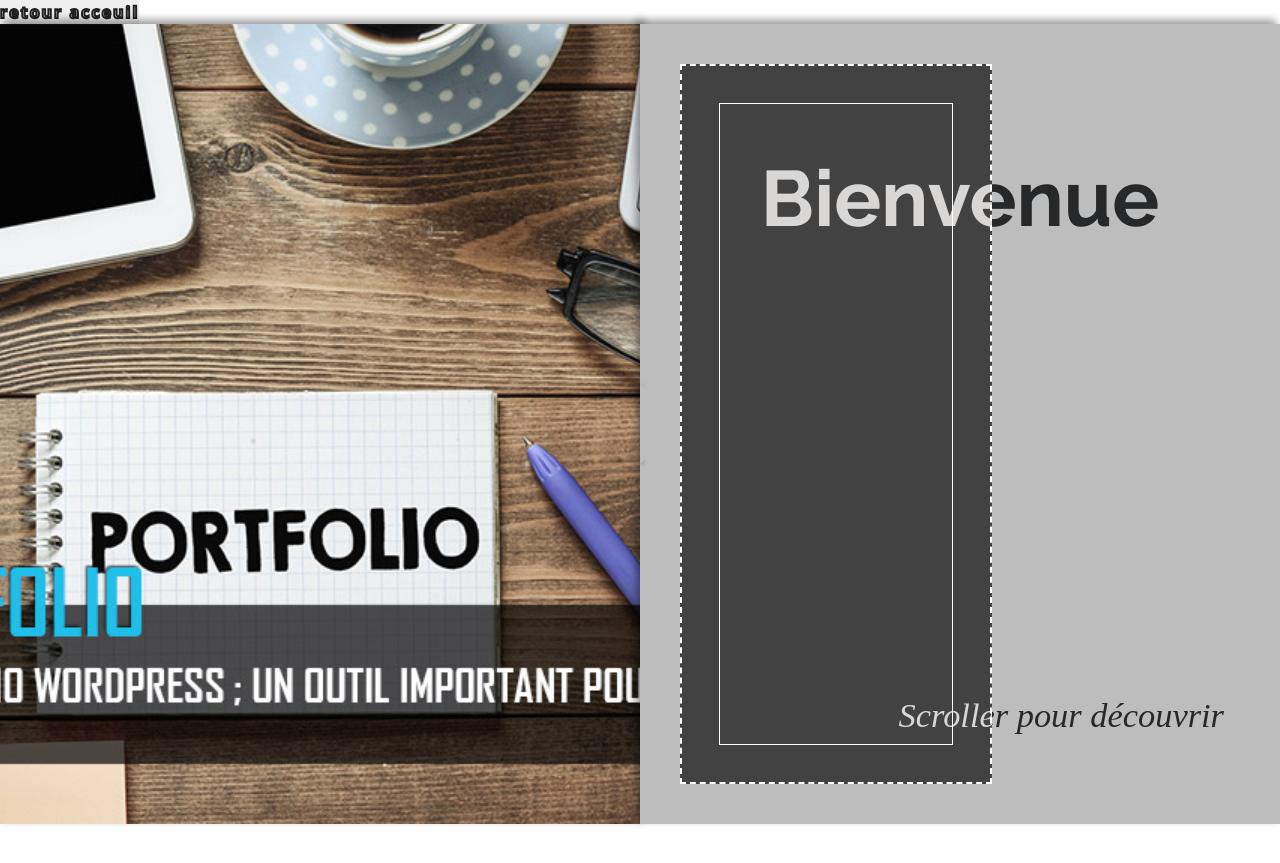
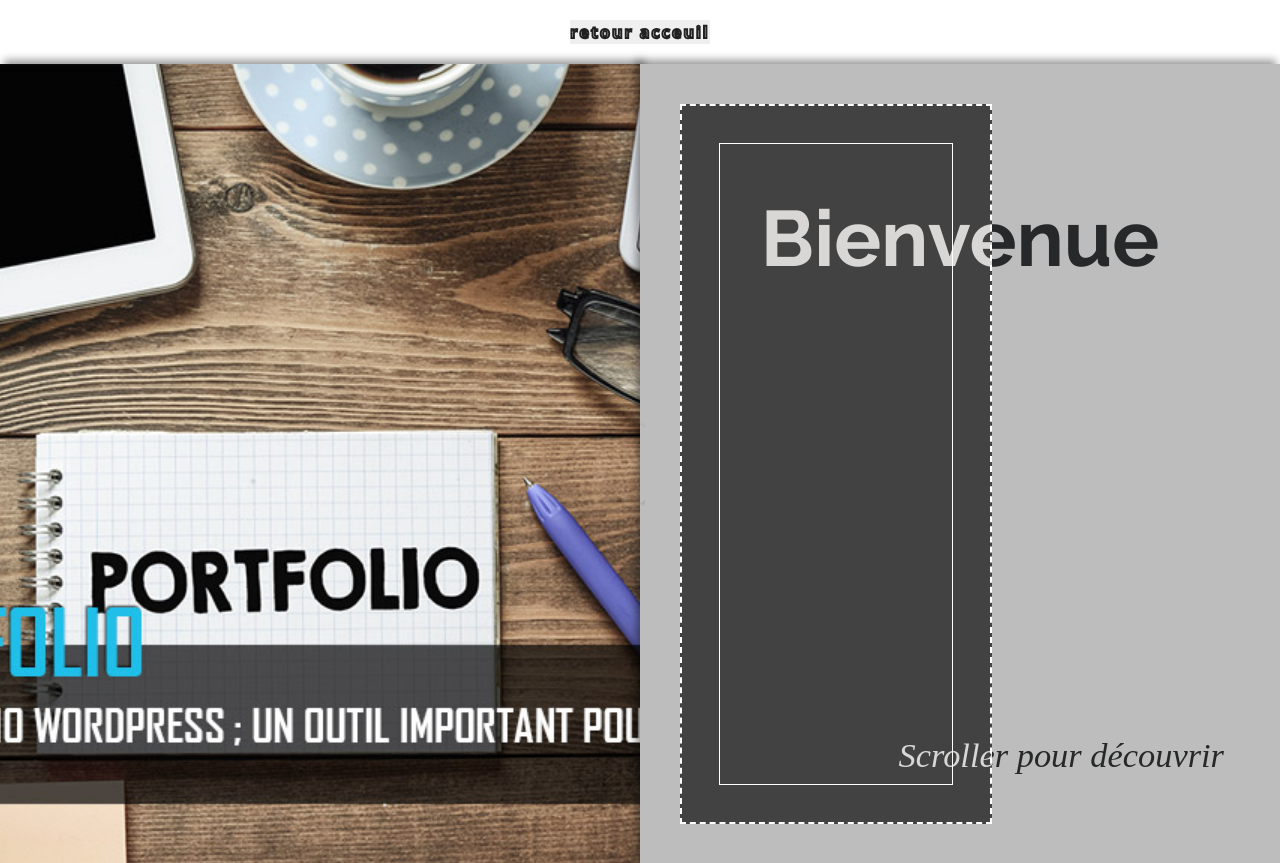
Before and after one commit to antho635/i-cv, a PHP site: page /portfolio-details.html in a window 1280 px wide. Shown: the top 863 px of the page. Run offline with PHP 8.4, Linux system fonts and the light colour scheme; style sheets or scripts are compiled from the project's sources; some libraries are stand-ins or nearby versions.

Commit message:
text bouton retour portfolio

```diff
--- a/assets/css/portfolio.css
+++ b/assets/css/portfolio.css
@@ -131,6 +131,10 @@ html {
   }
   header {
     display: none;
+  }
+  .retour {
+    text-align: center;
+    margin: 20px auto;
   }
   figure {
     background: black;
--- a/assets/css/portfolio.scss
+++ b/assets/css/portfolio.scss
@@ -117,6 +117,10 @@ html {
     }
     header {
         display: none;
+    }
+    .retour {
+        text-align: center;
+        margin: 20px auto;
     }
     figure {
         background: black;
```
Also changed, not shown: 1 other file.
